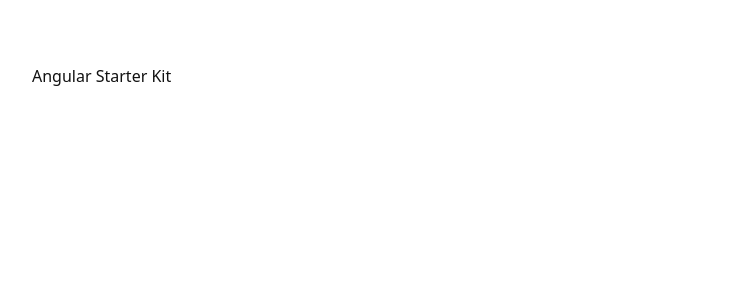
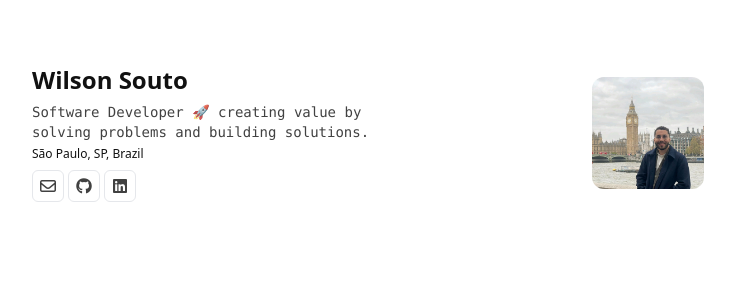
Before and after one commit to wilsonsouto/portfolio, an Angular app: page / in a window 1280 px wide. Shown: the top 300 px of the page, without its empty margins (272-1007 px from the left). Built offline with nearby package versions, Linux system fonts and the light colour scheme.

Commit message:
feat: add header component

```diff
--- a/src/app/app.component.html
+++ b/src/app/app.component.html
@@ -1,2 +1 @@
-<p>{{title}}</p>
-<router-outlet></router-outlet>
+<app-header class="flex items-center justify-between" />
--- a/src/app/app.component.ts
+++ b/src/app/app.component.ts
@@ -1,13 +1,11 @@
 import { CommonModule } from '@angular/common';
 import { Component } from '@angular/core';
-import { RouterOutlet } from '@angular/router';
+import { HeaderComponent } from '@app/core/components/header/header.component';
 
 @Component({
   selector: 'app-root',
   standalone: true,
-  imports: [CommonModule, RouterOutlet],
+  imports: [CommonModule, HeaderComponent],
   templateUrl: './app.component.html',
 })
-export class AppComponent {
-  public title: string = 'Angular Starter Kit';
-}
+export class AppComponent {}
--- /dev/null
+++ b/src/app/core/components/header/header.component.html
@@ -0,0 +1,57 @@
+<section class="flex-1 space-y-1.5">
+  <!-- #region title-->
+  <h1 [attr.aria-label]="'Title: ' + title" class="text-2xl font-bold">
+    {{ title }}
+  </h1>
+  <!-- #endregion -->
+  <!-- #region description-->
+  <p
+    [attr.aria-label]="'Description: ' + description"
+    class="max-w-sm text-pretty font-mono text-sm text-foreground/80 print:text-[12px]"
+  >
+    {{ description }}
+  </p>
+  <!-- #endregion -->
+  <!-- #region location-->
+  <p
+    class="flex max-w-md justify-center gap-2 text-pretty text-xs sm:justify-start"
+  >
+    <a
+      [attr.aria-label]="'Location: ' + item.name"
+      *ngFor="let item of location"
+      class="inline-flex gap-x-1.5 align-baseline leading-none hover:underline"
+      target="_blank"
+      href="{{ item.href }}"
+    >
+      {{ item.name }}</a
+    >
+  </p>
+  <!-- #endregion -->
+  <!-- #region contact links -->
+  <nav aria-label="Contact links">
+    <ul
+      class="flex justify-center gap-x-1 pt-1 text-sm text-foreground/80 sm:justify-start print:hidden"
+    >
+      <li *ngFor="let contact of contactLinks">
+        <a
+          [attr.aria-label]="contact.name"
+          href="{{ contact.href }}"
+          target="_blank"
+          class="focus-visible:ring-ring border-input inline-flex size-8 items-center justify-center whitespace-nowrap rounded-md border bg-background text-base font-medium ring-offset-background transition-colors hover:bg-neutral-100 focus-visible:outline-none focus-visible:ring-2 focus-visible:ring-offset-2 disabled:pointer-events-none disabled:opacity-50"
+        >
+          <i class="{{ contact.icon }}"></i>
+        </a>
+      </li>
+    </ul>
+  </nav>
+  <!-- #endregion -->
+</section>
+<div class="relative flex size-28 shrink-0 overflow-hidden rounded-xl">
+  <!-- #region profile picture-->
+  <img
+    class="aspect-square h-full w-full"
+    src="images/profile-picture.jpeg"
+    alt="Wilson Souto's profile picture"
+  />
+  <!-- #endregion -->
+</div>
--- /dev/null
+++ b/src/app/core/components/header/header.component.ts
@@ -0,0 +1,37 @@
+import { CommonModule } from '@angular/common';
+import { Component } from '@angular/core';
+
+@Component({
+  selector: 'app-header',
+  standalone: true,
+  imports: [CommonModule],
+  templateUrl: './header.component.html',
+})
+export class HeaderComponent {
+  public title: string = 'Wilson Souto';
+  public description: string =
+    'Software Developer 🚀 creating value by solving problems and building solutions.';
+  public location: { href: string; name: string }[] = [
+    {
+      href: 'https://www.google.com/maps/place/S%C3%A3o+Paulo',
+      name: 'São Paulo, SP, Brazil',
+    },
+  ];
+  public contactLinks: { href: string; name: string; icon: string }[] = [
+    {
+      href: 'mailto:wilsonsouto@outlook.com.br',
+      name: 'Email',
+      icon: 'fa-regular fa-envelope',
+    },
+    {
+      href: 'https://github.com/wilsonsouto',
+      name: 'Github',
+      icon: 'fa-brands fa-github',
+    },
+    {
+      href: 'https://linkedin.com/in/wilsonsouto',
+      name: 'Linkedin',
+      icon: 'fa-brands fa-linkedin',
+    },
+  ];
+}
```
Also changed, not shown: public/images/profile-picture.jpeg (added), 1 other file (tests, documents, lock files or other folders).
